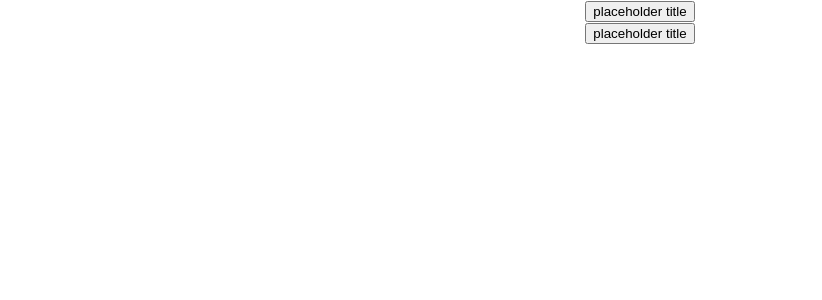
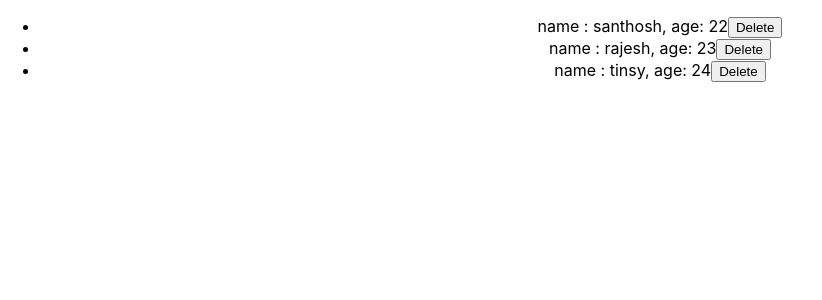
Before and after one commit to Santhoshmahanthi123/react-techsith, a React (Create React App) app: page / in a window 1280 px wide. Shown: the top 300 px of the page, without its empty margins (0-822 px from the left). Built offline with nearby package versions, Linux system fonts and the light colour scheme.

Commit message:
lists added and deleted

```diff
--- a/src/App.js
+++ b/src/App.js
@@ -1,24 +1,47 @@
 import React, { Component } from "react";
 import "./App.css";
-import Parent from "./components/parentToChild/parent";
+import User from "./components/user";
 
 class App extends Component {
   state = {
-    title: "placeholder title"
+    users: [
+      {
+        name: "santhosh",
+        age: 22
+      },
+      {
+        name: "rajesh",
+        age: 23
+      },
+      {
+        name: "tinsy",
+        age: 24
+      }
+    ]
   };
 
-  changeTheWorld = newTitle => {
-    this.setState({ title: newTitle });
+  // do delete a userwe have to copy those users in the below method
+  deleteUser = (index, e) => {
+    const users = Object.assign([], this.state.users);
+    users.splice(index, 1);
+    // replacing users inside the above state
+    this.setState({ users: users });
   };
-
   render() {
     return (
       <div className="App">
-        <Parent
-          changeTheWorldEvent={this.changeTheWorld.bind(this, "new world")}
-          keepTheWorldSameEvent={this.changeTheWorld.bind(this, "same world")}
-          title={this.state.title}
-        />
+        <ul>
+          {this.state.users.map((user, index) => {
+            return (
+              <User
+                age={user.age}
+                deleteEvent={this.deleteUser.bind(this, index)}
+              >
+                {user.name}
+              </User>
+            );
+          })}
+        </ul>
       </div>
     );
   }
--- a/src/components/parentToChild/child.js
+++ /dev/null
@@ -1,9 +0,0 @@
-import React from "react";
-const child = props => {
-  return (
-    <div>
-      <button onClick={props.doWhatEver}>{props.title}</button>
-    </div>
-  );
-};
-export default child;
--- a/src/components/parentToChild/parent.js
+++ /dev/null
@@ -1,14 +0,0 @@
-import React from "react";
-import Child from "./child";
-// sibling communication
-const parent = props => {
-  return (
-    <div>
-      <Child doWhatEver={props.changeTheWorldEvent} title={props.title} />
-      <Child doWhatEver={props.keepTheWorldSameEvent} title={props.title} />
-    </div>
-  );
-};
-// spread operator passes everything coming from grand father to parent
-
-export default parent;
--- /dev/null
+++ b/src/components/user.js
@@ -0,0 +1,12 @@
+import React from "react";
+const user = props => {
+  return (
+    <li>
+      <span>
+        name : {props.children}, age: {props.age}
+      </span>
+      <button onClick={props.deleteEvent}>Delete</button>
+    </li>
+  );
+};
+export default user;
```
